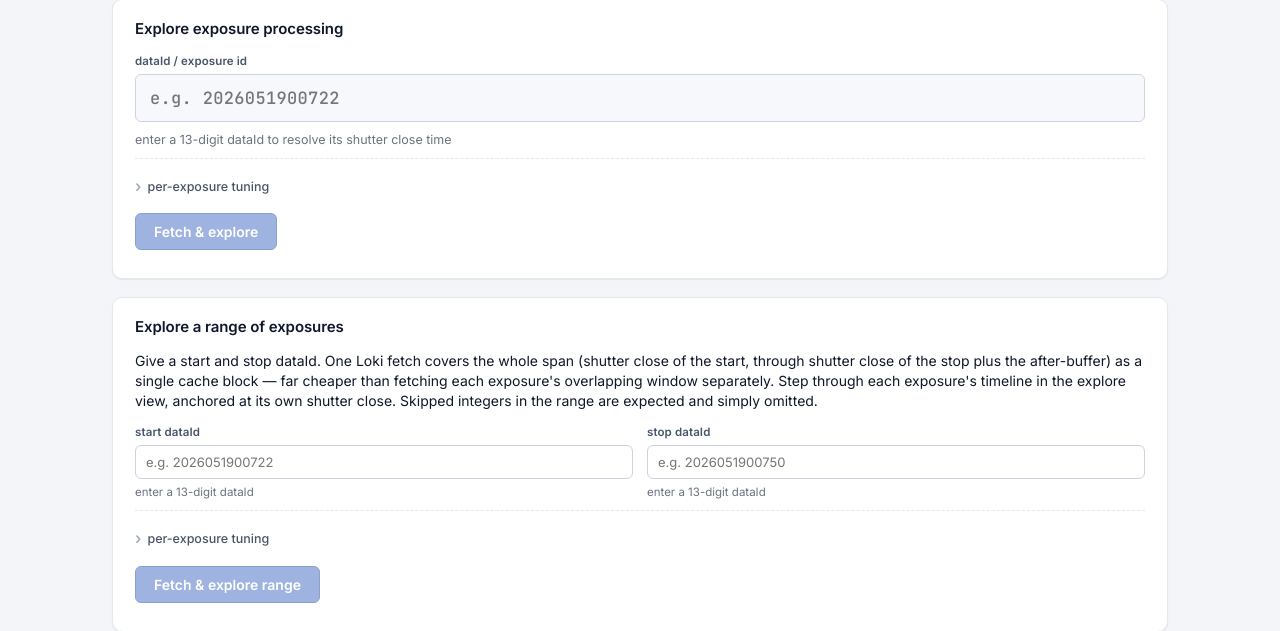
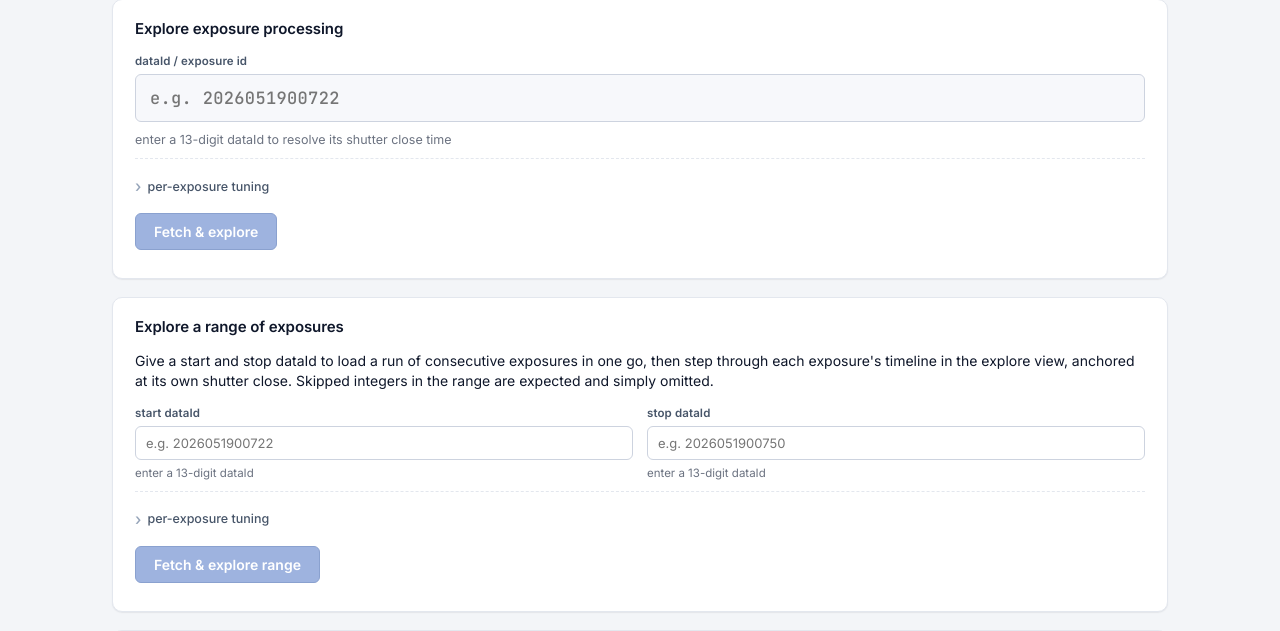
Before and after one commit to lsst-so/ra_log_explorer, a Python web app: template ra_log_explorer/templates/timeline.html in a window 1280 px wide. Shown: the part 72-703 px from the top of the page. Run offline with Jinja, Linux system fonts and the light colour scheme; the template is opened without the code that fills it, so the values that code supplies are empty.

Commit message:
ui: cap Tonight at 20 rows with an expand link, drop Loki from the copy
The Tonight panel is for what's happening now: it shows the latest 20
exposures, and the "…and N older" note becomes a link that expands to
the full list for the night (and back). The range card's copy no longer
explains fetch mechanics — how the logs are retrieved stopped being a
user concern when live mode made it invisible.

Co-Authored-By: Claude Fable 5 <noreply@anthropic.com>

```diff
--- a/ra_log_explorer/static/home.js
+++ b/ra_log_explorer/static/home.js
@@ -91,11 +91,13 @@ async function loadSite() {
 // ----- tonight (live mode) -------------------------------------------------
 
 // How many exposures the Tonight table shows before folding the rest into
-// a "…and N older" note. Older exposures stay reachable through the
-// ordinary exposure form; the panel is for what's happening *now*.
-const TONIGHT_MAX_ROWS = 150;
+// an expandable "…and N older" note — the panel is for what's happening
+// *now*, and the full night is one click away.
+const TONIGHT_MAX_ROWS = 20;
 const TONIGHT_REFRESH_MS = 30_000;
 let tonightTimerWired = false;
+let tonightShowAll = false;   // toggled by the "…and N older" note
+let tonightLastLive = null;   // last snapshot, so the toggle re-renders instantly
 
 async function refreshTonight() {
   let live;
@@ -125,6 +127,7 @@ function renderTonight(live) {
     card.hidden = true;
     return;
   }
+  tonightLastLive = live;
   card.hidden = false;
   const exposures = live.exposures || [];
   const nReady = exposures.filter((e) => e.ready).length;
@@ -156,7 +159,8 @@ function renderTonight(live) {
 
   const tbody = document.getElementById('tonight-tbody');
   tbody.innerHTML = '';
-  for (const exp of exposures.slice(0, TONIGHT_MAX_ROWS)) {
+  const shown = tonightShowAll ? exposures : exposures.slice(0, TONIGHT_MAX_ROWS);
+  for (const exp of shown) {
     const rec = exp.record || {};
     const closeS = (exp.obsEndUtc || '').replace('T', ' ').replace(/\..*$/, '');
     let statusCell;
@@ -184,8 +188,16 @@ function renderTonight(live) {
   const more = document.getElementById('tonight-more');
   if (exposures.length > TONIGHT_MAX_ROWS) {
     more.hidden = false;
-    more.textContent =
-      `…and ${exposures.length - TONIGHT_MAX_ROWS} older exposures — use the exposure form below to open one.`;
+    more.innerHTML = tonightShowAll
+      ? `showing all ${exposures.length} exposures from tonight — ` +
+        `<a href="#">show only the latest ${TONIGHT_MAX_ROWS}</a>`
+      : `…and ${exposures.length - TONIGHT_MAX_ROWS} older exposures — ` +
+        `<a href="#">show the full list from tonight</a>`;
+    more.querySelector('a').onclick = (ev) => {
+      ev.preventDefault();
+      tonightShowAll = !tonightShowAll;
+      renderTonight(tonightLastLive);
+    };
   } else {
     more.hidden = true;
   }
--- a/ra_log_explorer/static/style.css
+++ b/ra_log_explorer/static/style.css
@@ -584,6 +584,12 @@ button.ghost.mini.delete:disabled {
   background: rgba(127, 127, 127, 0.12);
   color: var(--text-2);
 }
+#tonight-more { margin-top: 6px; }
+#tonight-more a {
+  color: var(--accent);
+  text-decoration: none;
+}
+#tonight-more a:hover { text-decoration: underline; }
 
 /* Inline progress region — rendered inside the form that launched
    the fetch (#fetch-form / #night-form). The progress bar + the
--- a/ra_log_explorer/templates/timeline.html
+++ b/ra_log_explorer/templates/timeline.html
@@ -99,13 +99,11 @@
         <section class="home-card">
           <h2>Explore a range of exposures</h2>
           <p class="hint">
-            Give a start and stop dataId. One Loki fetch covers the whole
-            span (shutter close of the start, through shutter close of the
-            stop plus the after-buffer) as a single cache block — far
-            cheaper than fetching each exposure's overlapping window
-            separately. Step through each exposure's timeline in the
-            explore view, anchored at its own shutter close. Skipped
-            integers in the range are expected and simply omitted.
+            Give a start and stop dataId to load a run of consecutive
+            exposures in one go, then step through each exposure's
+            timeline in the explore view, anchored at its own shutter
+            close. Skipped integers in the range are expected and simply
+            omitted.
           </p>
           <form id="range-form">
             <div class="row">
```
